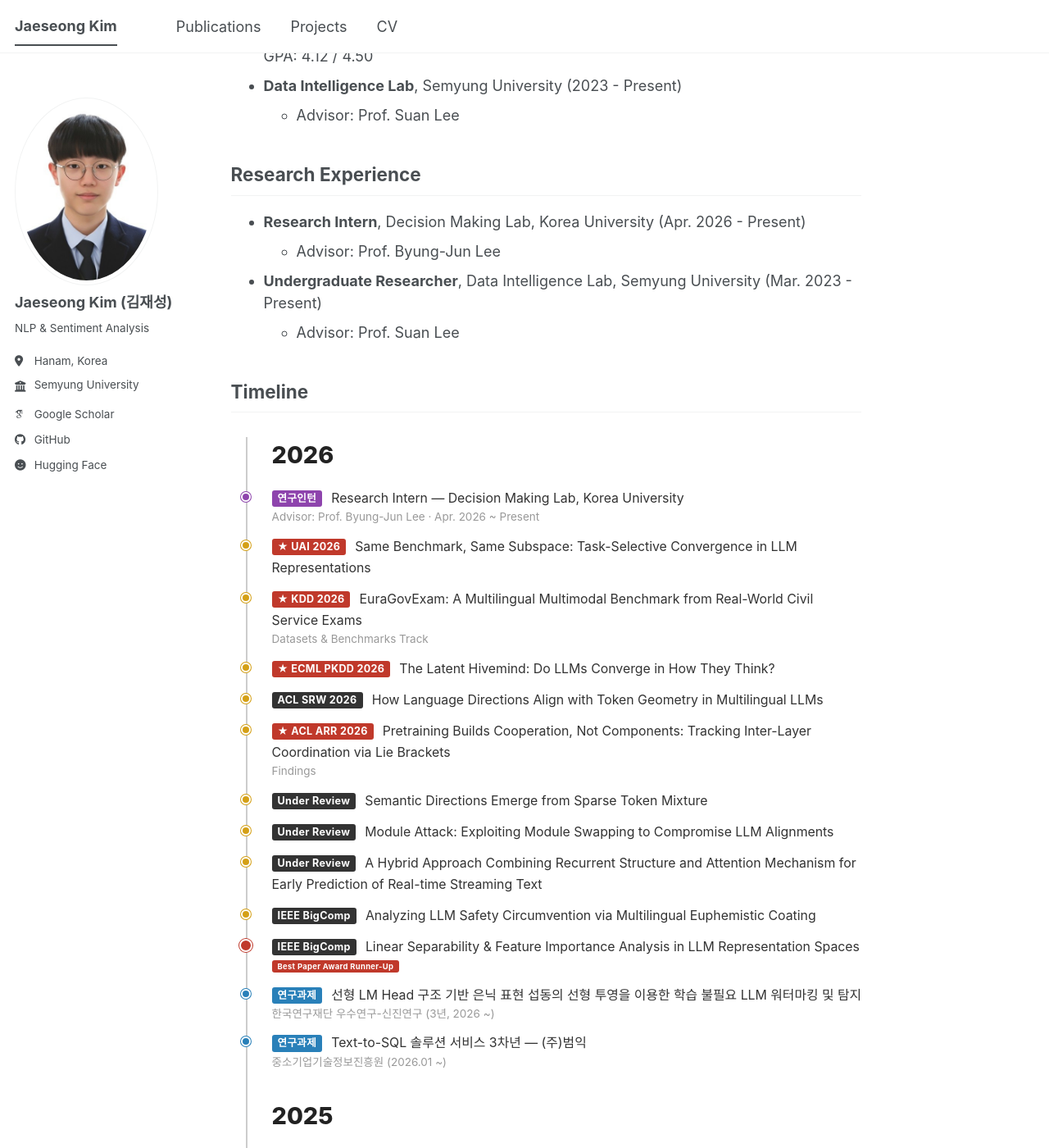
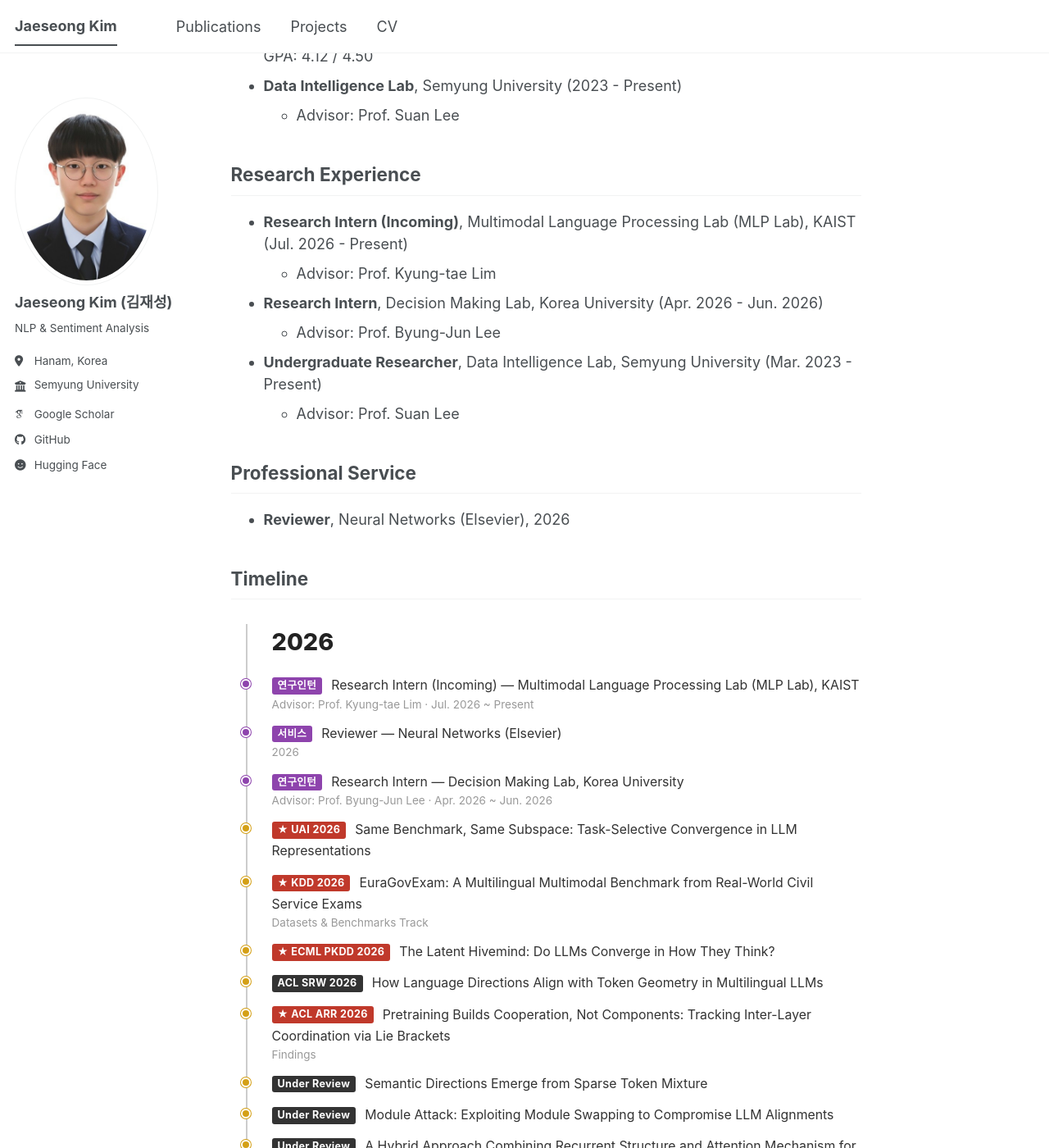
Before and after one commit to thisiskorea/CV, a Jekyll site: the page built from _pages/about.md, in a window 1280 px wide and 1400 px high, scrolled down 816 px. Shown: the whole window at 82% size. Built offline with Jekyll 4.4.1, drawn with Linux system fonts in a browser that asks for light colours; some web fonts are replaced; a script bundle is joined from its source files by our own code; library files that are not in the unit come from our copies.

Commit message:
Update CV PDF (Jun 25) and reflect new affiliations/service on site
- Replace embedded CV PDF with latest version
- Korea University internship ended (Apr-Jun 2026)
- Add KAIST MLP Lab incoming research internship (Jul 2026 ~)
- Add Professional Service: Reviewer, Neural Networks (Elsevier)

https://claude.ai/code/session_017uZAeT2xGYLkyBaKhn93Re

```diff
--- a/_pages/about.md
+++ b/_pages/about.md
@@ -29,10 +29,16 @@ Hi! I'm **Jaeseong Kim**, a senior undergraduate student in Computer Science at
 
 ## Research Experience
 
-- **Research Intern**, Decision Making Lab, Korea University (Apr. 2026 - Present)
+- **Research Intern (Incoming)**, Multimodal Language Processing Lab (MLP Lab), KAIST (Jul. 2026 - Present)
+  - Advisor: Prof. Kyung-tae Lim
+- **Research Intern**, Decision Making Lab, Korea University (Apr. 2026 - Jun. 2026)
   - Advisor: Prof. Byung-Jun Lee
 - **Undergraduate Researcher**, Data Intelligence Lab, Semyung University (Mar. 2023 - Present)
   - Advisor: Prof. Suan Lee
+
+## Professional Service
+
+- **Reviewer**, Neural Networks (Elsevier), 2026
 
 ## Timeline
 
@@ -72,8 +78,20 @@ Hi! I'm **Jaeseong Kim**, a senior undergraduate student in Computer Science at
 
 <div class="tl-entry activity">
 <span class="tl-badge tl-badge-activity">연구인턴</span>
+<span class="tl-title">Research Intern (Incoming) — Multimodal Language Processing Lab (MLP Lab), KAIST</span>
+<span class="tl-sub">Advisor: Prof. Kyung-tae Lim · Jul. 2026 ~ Present</span>
+</div>
+
+<div class="tl-entry activity">
+<span class="tl-badge tl-badge-activity">서비스</span>
+<span class="tl-title">Reviewer — Neural Networks (Elsevier)</span>
+<span class="tl-sub">2026</span>
+</div>
+
+<div class="tl-entry activity">
+<span class="tl-badge tl-badge-activity">연구인턴</span>
 <span class="tl-title">Research Intern — Decision Making Lab, Korea University</span>
-<span class="tl-sub">Advisor: Prof. Byung-Jun Lee · Apr. 2026 ~ Present</span>
+<span class="tl-sub">Advisor: Prof. Byung-Jun Lee · Apr. 2026 ~ Jun. 2026</span>
 </div>
 
 <div class="tl-entry">
```
Also changed, not shown: 1 other file.
